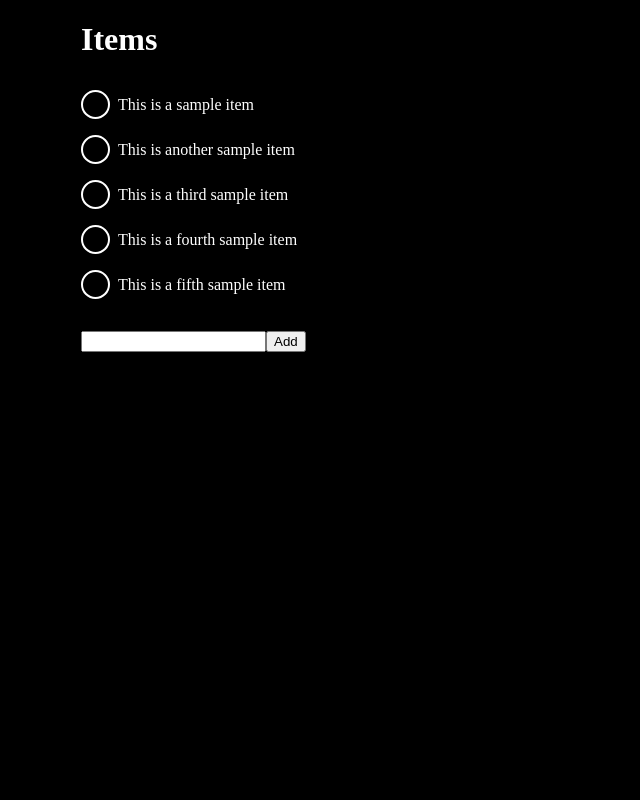
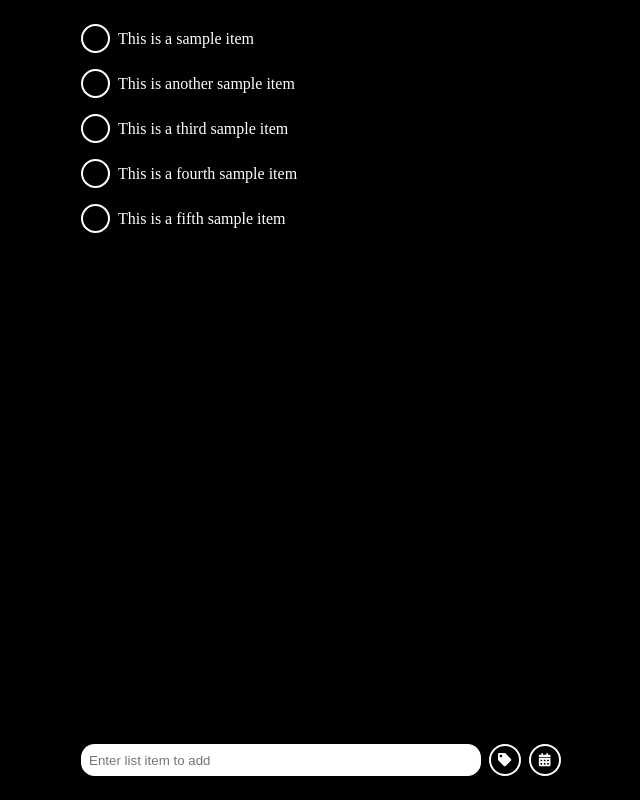
Before and after one commit to dan-smith-tech/osprey, a React (Vite) app in the folder client/: page / in a window 1280 px wide. Shown: the whole page, without its empty margins (319-959 px from the left). Built offline with nearby package versions, Linux system fonts and the light colour scheme; no server answers.

Commit message:
Add layout of input and settings buttons

```diff
--- a/client/package.json
+++ b/client/package.json
@@ -11,7 +11,8 @@
   },
   "dependencies": {
     "react": "^19.0.0",
-    "react-dom": "^19.0.0"
+    "react-dom": "^19.0.0",
+    "react-icons": "^5.5.0"
   },
   "devDependencies": {
     "@eslint/js": "^9.19.0",
--- a/client/src/App.module.css
+++ b/client/src/App.module.css
@@ -1,4 +1,5 @@
 #main {
+   padding: var(--spacing-large);
    display: flex;
    flex-direction: column;
    align-items: center;
@@ -7,13 +8,59 @@
 #app {
    max-width: var(--app-width);
    width: 100%;
+   position: relative;
 }
 
 #list {
-   margin: var(--spacing-large) 0;
+   margin: 0;
    padding: 0;
+   padding-bottom: calc(var(--toolbar-height) + 2 * var(--spacing-large));
    display: flex;
    flex-direction: column;
    gap: var(--spacing-medium);
    width: 100%;
 }
+
+#toolbar {
+   width: min(var(--app-width), calc(100vw - 2 * var(--spacing-large)));
+   height: var(--toolbar-height);
+   position: fixed;
+   bottom: var(--spacing-large);
+   display: flex;
+   gap: var(--spacing-small);
+}
+
+#toolbar input {
+   width: 100%;
+   height: 100%;
+   margin: 0;
+   padding: 0 var(--spacing-small);
+   box-sizing: border-box;
+   border: none;
+   border-radius: var(--border-radius-medium);
+   display: flex;
+   align-items: center;
+}
+
+#toolbar input:focus {
+   /* improve accessibility */
+   outline: none;
+}
+
+#toolbar button {
+   height: 100%;
+   aspect-ratio: 1;
+   margin: 0;
+   padding: 0;
+   background-color: transparent;
+   border: var(--border-width) solid var(--color-accent);
+   border-radius: var(--border-radius-large);
+   display: flex;
+   justify-content: center;
+   align-items: center;
+   cursor: pointer;
+}
+
+#toolbar button svg {
+   fill: var(--color-accent);
+}
--- a/client/src/App.tsx
+++ b/client/src/App.tsx
@@ -3,6 +3,8 @@ import { useEffect, useRef, useState } from "react";
 import Item from "./components/Item";
 
 import styles from "./App.module.css";
+import { FaTag } from "react-icons/fa";
+import { FaCalendarDays } from "react-icons/fa6";
 
 function App() {
    const [items, setItems] = useState<string[]>([
@@ -76,7 +78,6 @@ function App() {
    return (
       <main id={styles.main}>
          <div id={styles.app}>
-            <h1>Items</h1>
             <ul id={styles.list}>
                {items.map((item, i) => (
                   <Item
@@ -87,15 +88,25 @@ function App() {
                   />
                ))}
             </ul>
-            <input ref={input} type="text" id="newItem" />
-            <button
-               onClick={() => {
-                  addItem(input.current!.value);
-                  input.current!.value = "";
-               }}
-            >
-               Add
-            </button>
+            <div id={styles.toolbar}>
+               <input
+                  ref={input}
+                  type="text"
+                  placeholder="Enter list item to add"
+                  onKeyDown={(e: React.KeyboardEvent<HTMLInputElement>) => {
+                     if (e.key === "Enter") {
+                        addItem(e.currentTarget.value);
+                        e.currentTarget.value = "";
+                     }
+                  }}
+               />
+               <button>
+                  <FaTag />
+               </button>
+               <button>
+                  <FaCalendarDays />
+               </button>
+            </div>
          </div>
       </main>
    );
--- a/client/src/index.css
+++ b/client/src/index.css
@@ -1,18 +1,19 @@
 :root {
    --app-width: 30rem;
+   --toolbar-height: 2rem;
 
    --color-background: #000000;
-   --color-container: #f7f7f7;
+   --color-container: #ffffff35;
    --color-accent: #ffffff;
 
-   --spacing-large: 2rem;
+   --spacing-large: 1.5rem;
    --spacing-medium: 1rem;
    --spacing-small: 0.5rem;
 
    --border-width: 2px;
 
    --border-radius-large: 1rem;
-   --border-radius-medium: 0.5rem;
+   --border-radius-medium: 0.85rem;
    --border-radius-small: 0.25rem;
 
    --font-size-large: 50%;
```
Also changed, not shown: 1 other file (tests, documents, lock files or other folders).
